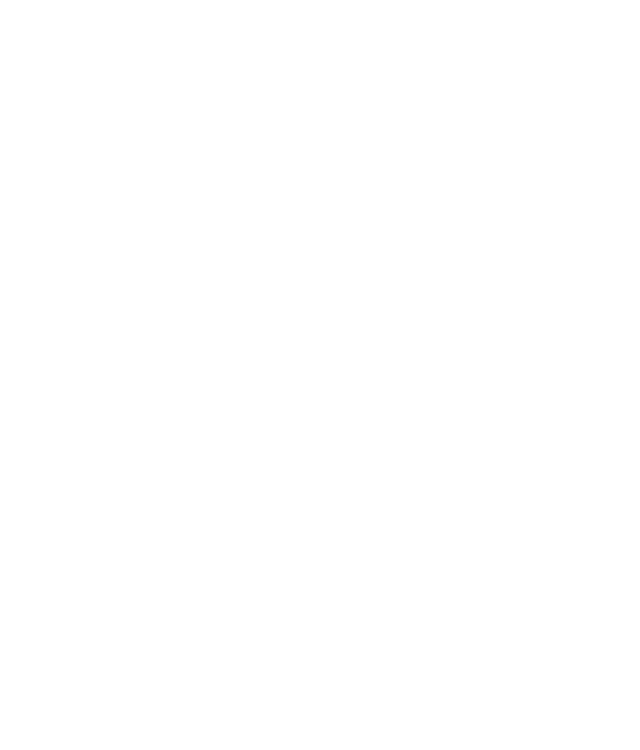
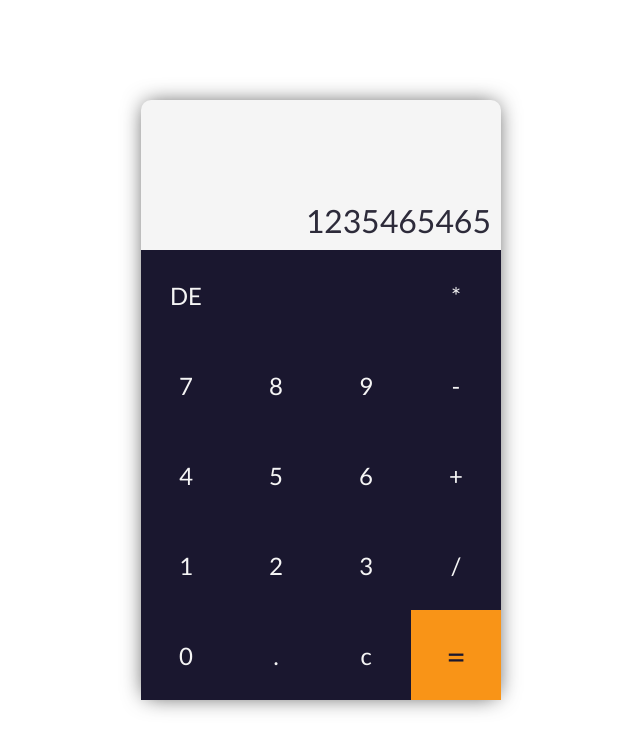
Before and after one commit to Mariyan97/Calculator, a plain HTML site: page index.html in a window 1280 px wide. Shown: the whole page, without its empty margins (319-959 px from the left). Drawn offline with Linux system fonts and the light colour scheme.

Commit message:
Mariyan: Creating the html boilerplate and css styles for the project

```diff
--- a/index.html
+++ b/index.html
@@ -8,6 +8,42 @@
     <script src="app.js" defer></script>
   </head>
   <body>
-    <div class="calculator"></div>
+    <div class="app">
+      <div class="calculator">
+        <div class="display">
+          <p class="display-text">1235465465</p>
+        </div>
+        <div class="fifth-row">
+          <button class="number">DE</button>
+          <button class="empty"></button>
+          <button class="empty"></button>
+          <button class="multiply">*</button>
+        </div>
+        <div class="fourth-row">
+          <button class="number">7</button>
+          <button class="number">8</button>
+          <button class="number">9</button>
+          <button class="subtract">-</button>
+        </div>
+        <div class="third-row">
+          <button class="number">4</button>
+          <button class="number">5</button>
+          <button class="number">6</button>
+          <button class="add">+</button>
+        </div>
+        <div class="second-row">
+          <button class="number">1</button>
+          <button class="number">2</button>
+          <button class="number">3</button>
+          <button class="divide">/</button>
+        </div>
+        <div class="first-row">
+          <button class="number">0</button>
+          <button class="number">.</button>
+          <button class="decimal">c</button>
+          <button class="equal">=</button>
+        </div>
+      </div>
+    </div>
   </body>
 </html>
--- a/style.css
+++ b/style.css
@@ -4,3 +4,85 @@
   padding: 0;
   font-family: "Lato", sans-serif;
 }
+.app {
+  display: flex;
+  align-items: center;
+  justify-content: center;
+  padding: 100px 0px;
+}
+
+.calculator {
+  width: 360px;
+  height: 600px;
+  background-color: #f5f5f5;
+  display: flex;
+  justify-content: center;
+  align-items: center;
+  border-radius: 10px;
+  -webkit-box-shadow: 0px 0px 22px -4px rgba(0, 0, 0, 0.75);
+  -moz-box-shadow: 0px 0px 22px -4px rgba(0, 0, 0, 0.75);
+  box-shadow: 0px 0px 22px -4px rgba(0, 0, 0, 0.75);
+  flex-wrap: wrap;
+  padding: 0;
+  margin: 0;
+  flex-direction: column;
+}
+.second-row,
+.third-row,
+.fourth-row,
+.fifth-row {
+  display: flex;
+}
+
+button {
+  background-color: #1a172f;
+  border: none;
+  width: 90px;
+  height: 90px;
+  color: #f5f5f5;
+  font-size: 24px;
+  transition: 150ms ease-in-out;
+}
+button:hover {
+  background-color: #363062;
+  color: #f5f5f5;
+}
+.equal {
+  background-color: #f99417;
+  color: #1a172f;
+  font-size: 34px;
+  transition: 150ms ease-in-out;
+}
+.equal:hover {
+  background-color: #ff8d00;
+  color: #1a172f;
+}
+
+.first-row {
+  display: flex;
+  justify-content: center;
+  align-items: center;
+}
+
+.empty {
+  background-color: #1a172f;
+}
+.empty:hover {
+  background-color: #1a172f;
+}
+
+.display {
+  height: 150px;
+  width: 360px;
+  display: flex;
+  justify-content: flex-end;
+  align-items: flex-end;
+}
+
+.display-text {
+  font-size: 32px;
+  font-weight: 400;
+  color: #2d2b3a;
+  text-align: right;
+  padding: 10px 10px;
+}
```
